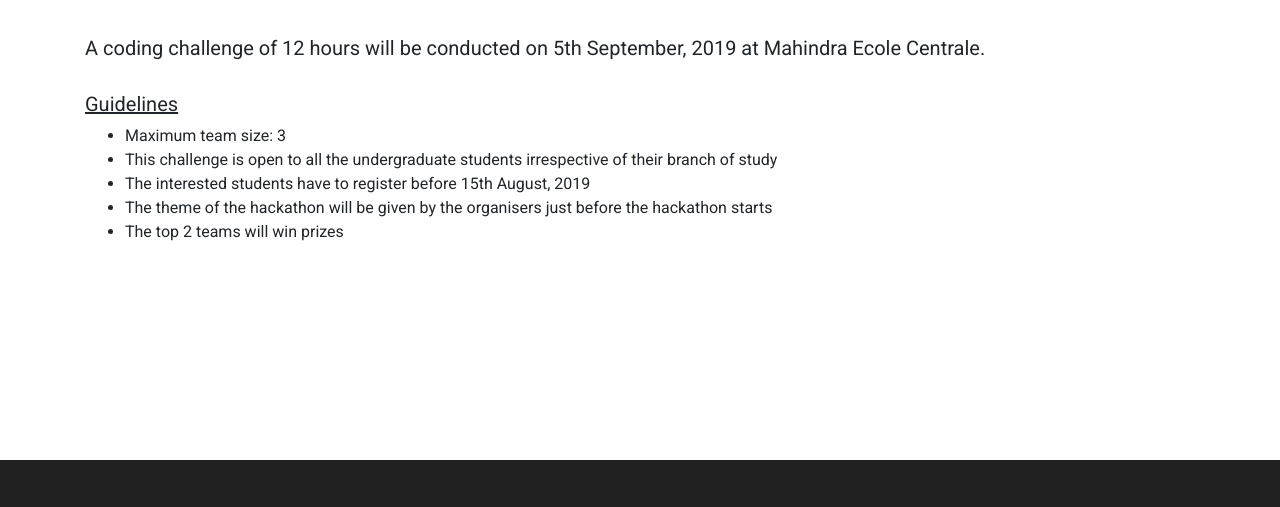
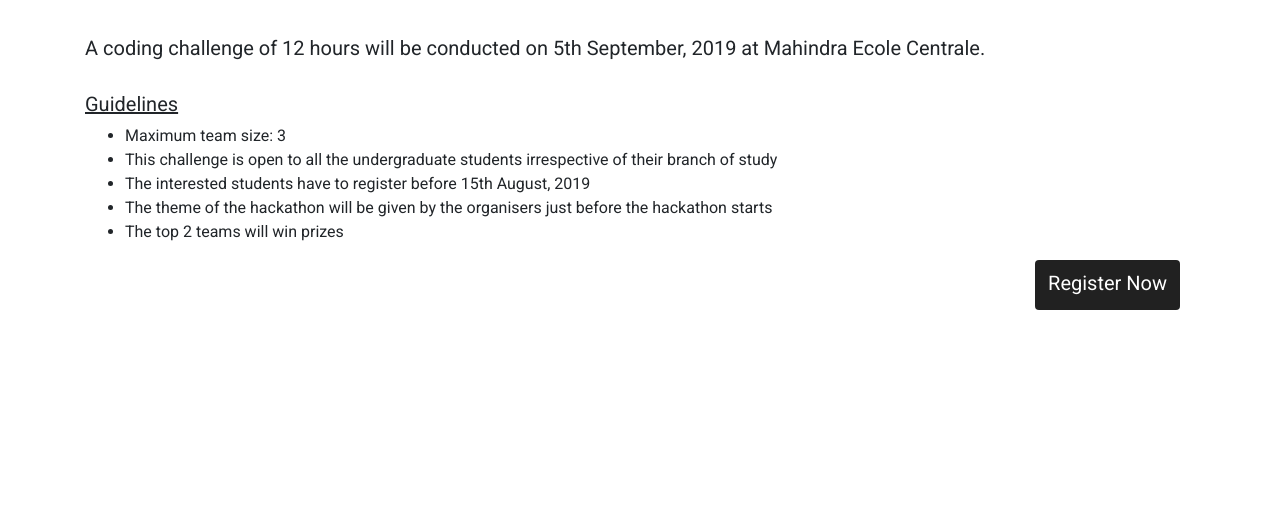
Before and after one commit to IceCereal/urs, a plain HTML site: page hackathon.html in a window 1280 px wide. Shown: the part 269-776 px from the top of the page. Drawn offline with Linux system fonts and the light colour scheme; a web font is replaced by a local one.

Commit message:
Add register buttons to event pages

```diff
--- a/hackathon.html
+++ b/hackathon.html
@@ -46,6 +46,13 @@
           <li>The theme of the hackathon will be given by the organisers just before the hackathon starts</li>
           <li>The top 2 teams will win prizes</li>
         </ul>
+        <div class="register col" align="right">
+          <a href="register.html">
+            <button type="button" class="btn theme-dark">
+                <h5 style="padding-top: 4px">Register Now</h5>
+            </button>
+          </a>
+        </div>
       </div>
     </div>
 
```
Also changed, not shown: design-thinking.html (+7 -0 lines), presentation.html (+8 -1 lines), startup-idea.html (+7 -0 lines).
